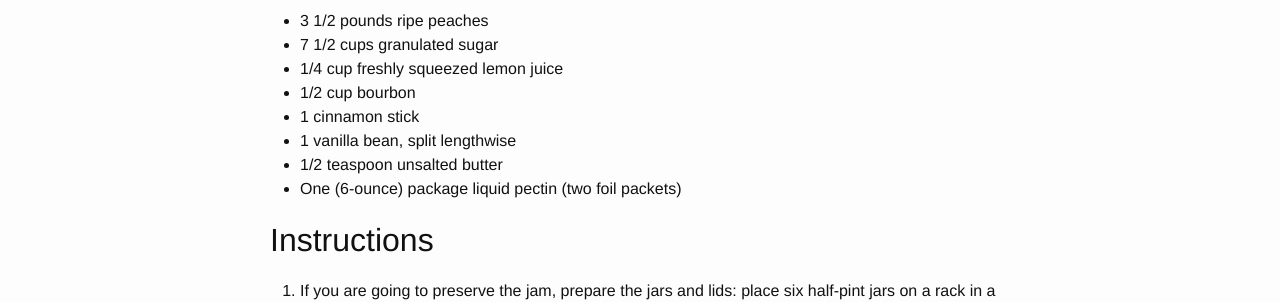
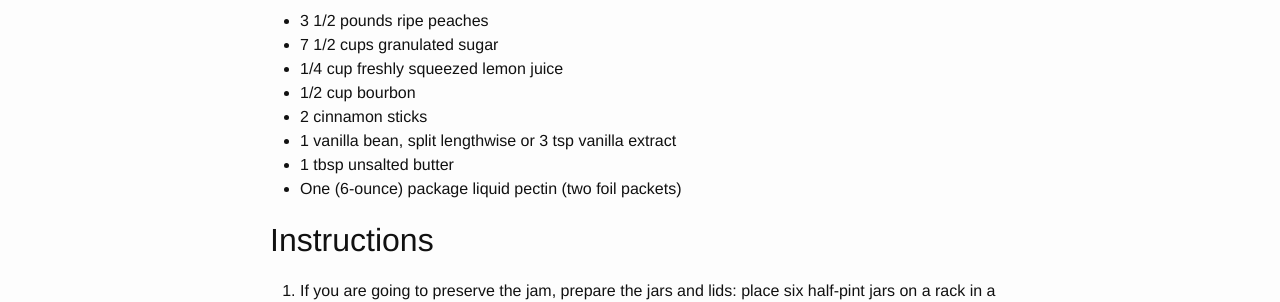
Before and after one commit to ardell/recipes, a Jekyll site: the page built from _posts/2017-09-08-bourbon-peach-jam.markdown, in a window 1280 px wide. Shown: the part 254-556 px from the top of the page. Built offline with Jekyll 4.4.1, drawn with Linux system fonts in a browser that asks for light colours.

Commit message:
Update peach jam recipe.

```diff
--- a/_posts/2017-09-08-bourbon-peach-jam.markdown
+++ b/_posts/2017-09-08-bourbon-peach-jam.markdown
@@ -11,9 +11,9 @@ Ingredients
 - 7 1/2 cups granulated sugar
 - 1/4 cup freshly squeezed lemon juice
 - 1/2 cup bourbon
-- 1 cinnamon stick
-- 1 vanilla bean, split lengthwise
-- 1/2 teaspoon unsalted butter
+- 2 cinnamon sticks
+- 1 vanilla bean, split lengthwise or 3 tsp vanilla extract
+- 1 tbsp unsalted butter
 - One (6-ounce) package liquid pectin (two foil packets)
 
 Instructions
```
